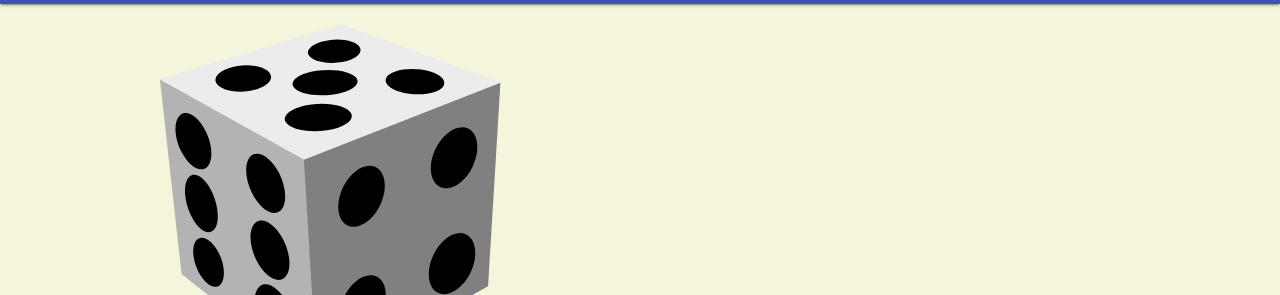
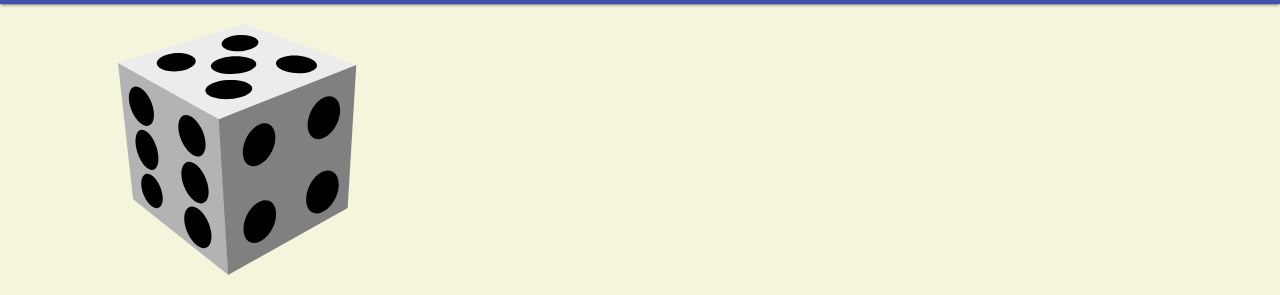
Before and after one commit to Kenny-Le-281/ICS2O-Unit5-01, a plain HTML site: page index.html in a window 1280 px wide. Shown: the part 60-355 px from the top of the page. Drawn offline with nearby package versions, Linux system fonts and the light colour scheme.

Commit message:
change image size

```diff
--- a/index.html
+++ b/index.html
@@ -30,7 +30,7 @@
         </div>
       </header>
       <main class="mdl-layout__content">
-        <img src="./images/badaman-dice.svg" alt="dice" width="50%" height="50%">
+        <img src="./images/badaman-dice.svg" alt="dice" width="35%" height="35%">
         <h4>Guessing Game</h4>
         <!-- Default Slider -->
         <label>
```
